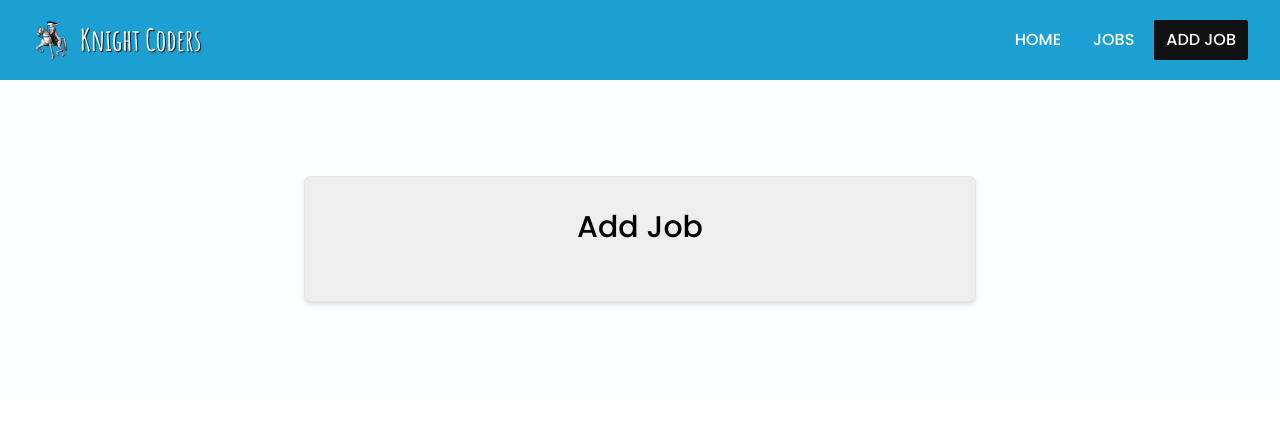
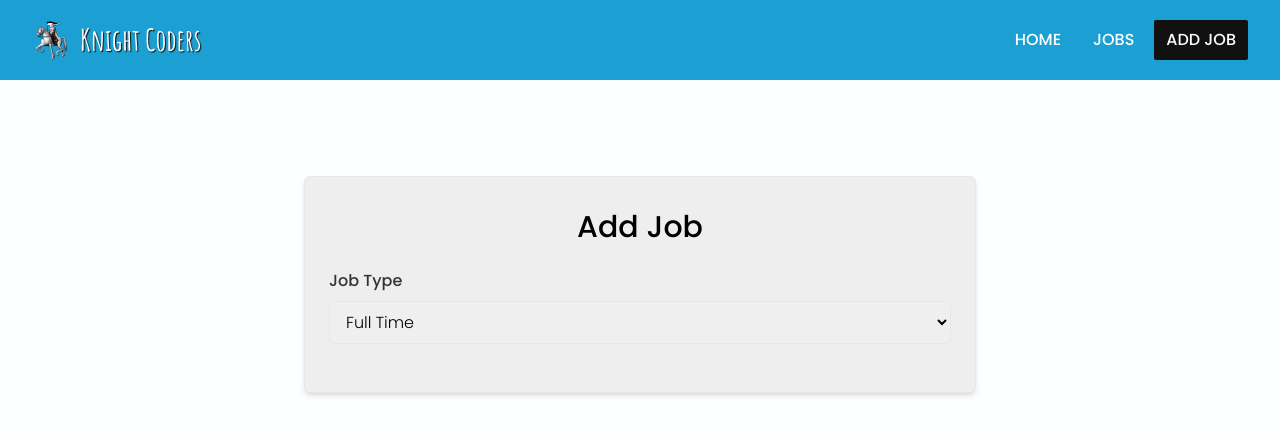
Before and after one commit to Nimira43/Knight-Coders, a Vue app: page /jobs/add in a window 1280 px wide. Shown: the top 436 px of the page. Built offline with nearby package versions, Linux system fonts and the light colour scheme.

Commit message:
Setting up the Job Type section of the page.

```diff
--- a/src/views/AddJobView.vue
+++ b/src/views/AddJobView.vue
@@ -1,10 +1,24 @@
 <template>
-  <section className='bg-light'>
+  <section class='bg-light'>
     <div class="container m-auto max-w-2xl py-24">
       <div class="bg-grey-light px-6 py-8 mb-4 shadow-md rounded-md border m-4 md:m-0">
         <form>
           <h2 class="text-3xl text-center font-medium mb-6">Add Job</h2>
-
+          <div class="mb-4">
+            <label for="type" class="block text-grey-dark font-medium mb-2">Job Type</label>
+            <select
+              required
+              name="type"
+              id="type"
+              class="border rounded-md w-full py-2 px-3"
+            >
+            <option value="Full-Time">Full Time</option>
+            <option value="Part-Time">Part Time</option>
+            <option value="Remote">Remote</option>
+            <option value="Placement">Placement</option>
+            <option value="Temporary">Temporary</option>
+            </select>
+          </div>
         </form>
       </div>
     </div>
```
